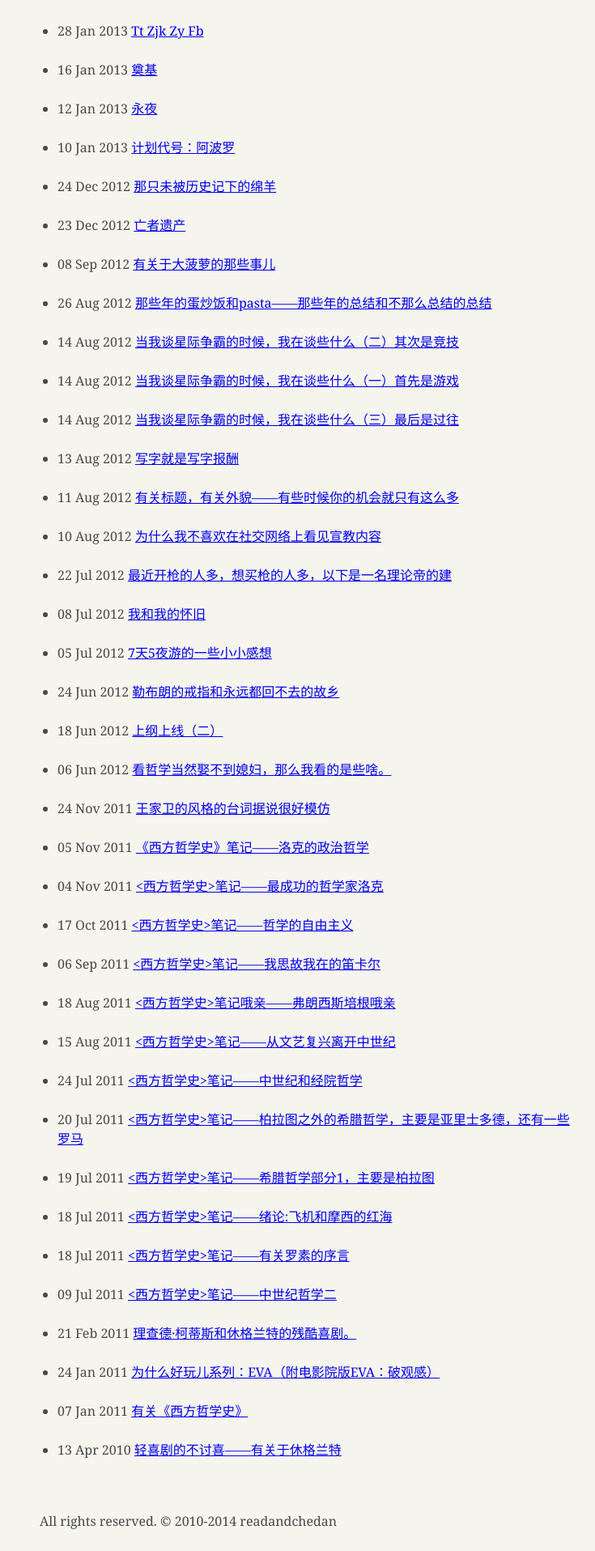
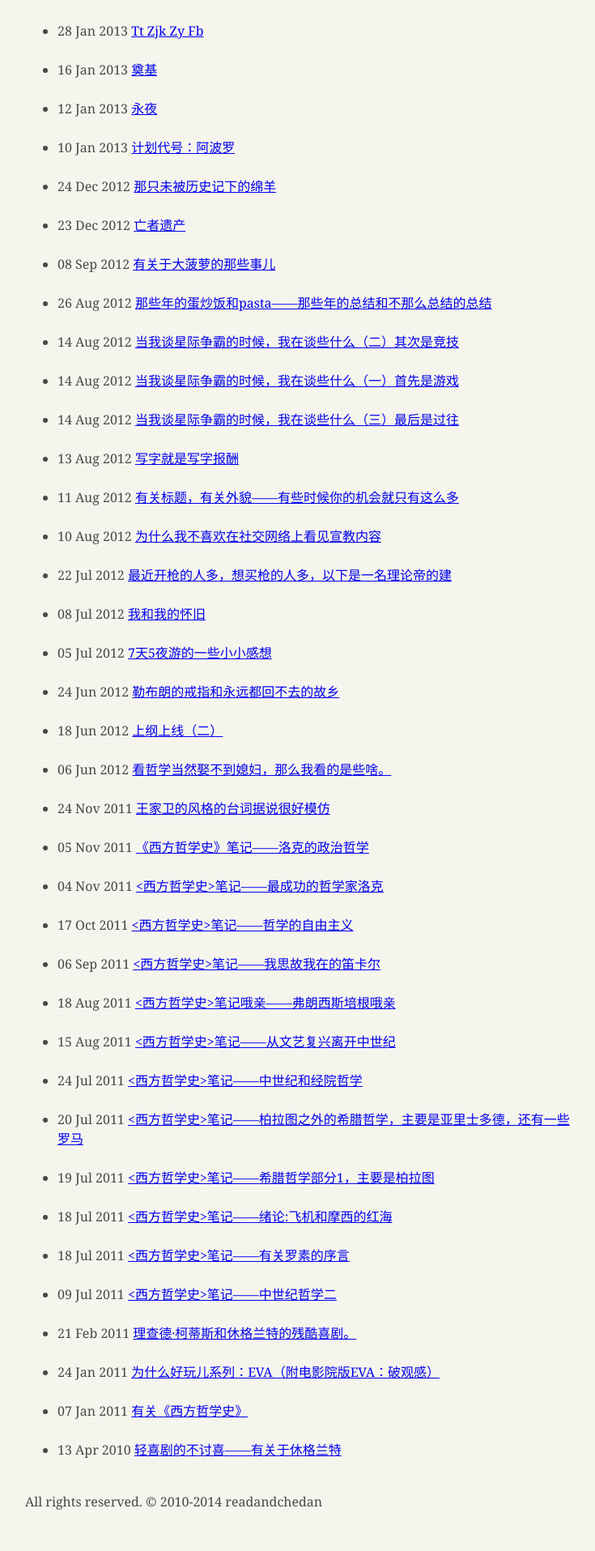
Before and after one commit to readandchedan/readandchedan.github.io, a Jekyll site: the page built from index.html, in a window 1280 px wide. Shown: the part 4188-6103 px from the top of the page at 81% size, without its empty margins (271-1006 px from the left). Built offline with Jekyll 4.4.1, drawn with Linux system fonts in a browser that asks for light colours; after the commit the page ends 6078 px from its top, so only the background shows below that.

Commit message:
Update default.html

```diff
--- a/_layouts/default.html
+++ b/_layouts/default.html
@@ -11,10 +11,10 @@
           <p><a href="http://weibo.com/goodbyesaka/">@再见Esaka</a> {{ page.date | date: '%B %d, %Y' }}</p>
         </header>
         <article>{{ content }}</article>
+        <footer>
+            All rights reserved. © 2010-2014 readandchedan
+        </footer>
 　　</body>
-    <footer>
-      All rights reserved. © 2010-2014 readandchedan
-    </footer>
 </html>
 <style>
 
@@ -68,11 +68,11 @@ body.post h1 {
   margin-bottom: 5px;
 }
 
-footer {
+/*footer {
   margin: 0 auto;
   max-width: 640px;
   margin-bottom: 25px;
-}
+}*/
 </style>
 <script>
   (function(i,s,o,g,r,a,m){i['GoogleAnalyticsObject']=r;i[r]=i[r]||function(){
```
